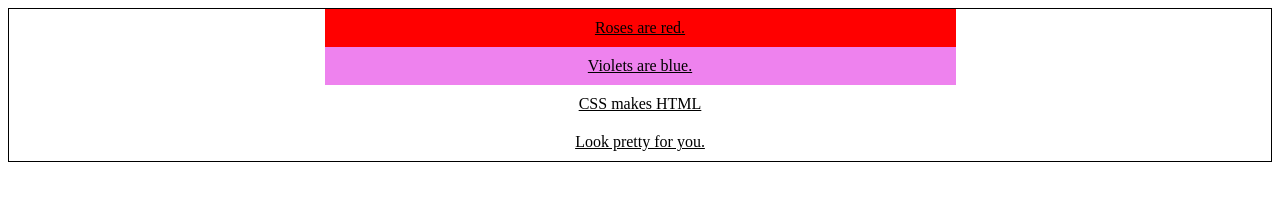
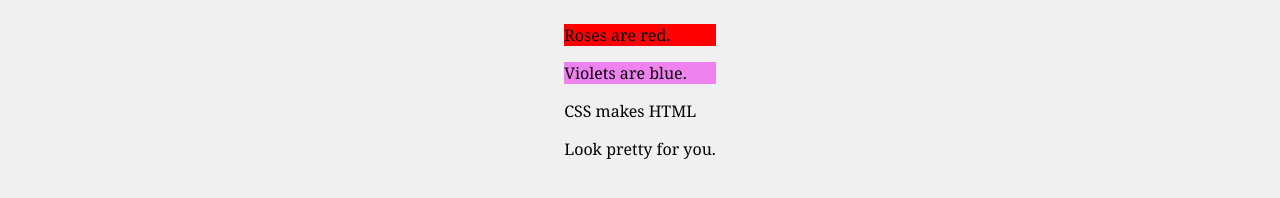
Before and after one commit to codedex-io/css-101, a plain HTML site: page 1-selectors/03-selectors-1/index.html in a window 1280 px wide. Drawn offline with Linux system fonts and the light colour scheme.

Commit message:
Update styles.css

```diff
--- a/1-selectors/03-selectors-1/styles.css
+++ b/1-selectors/03-selectors-1/styles.css
@@ -1,16 +1,11 @@
 /* Selectors Pt. 1 👇 */
 /* Codédex */
 
-div {
-  border: 1px solid;
-  text-align: center;
-}
-
-.line {
-  width: 50%;
-  margin: auto;
-  padding: 10px 0;
-  text-decoration: underline;
+body {
+  display: grid;
+  place-items: center;
+  font-family: Georgia, serif;
+  background-color: #f0f0f0;
 }
 
 #roses {
```
